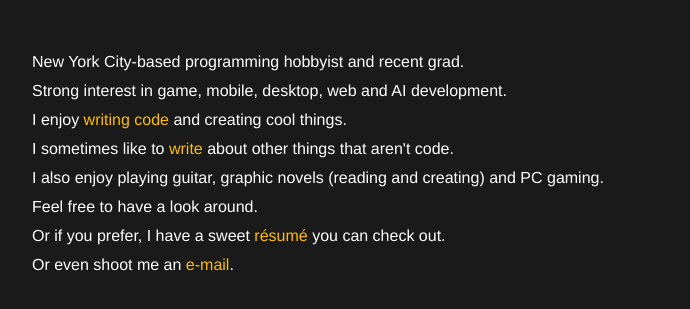
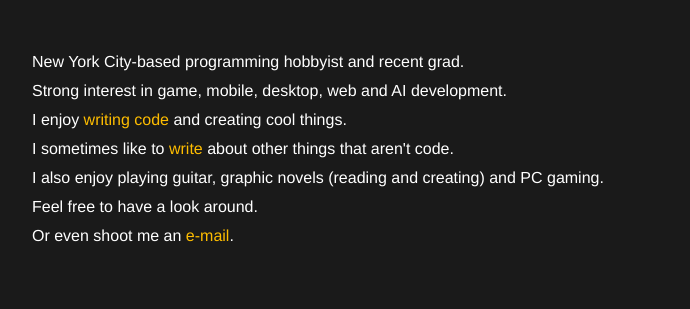
Before and after one commit to strohmer/strohmer.github.io, a plain HTML site: page index.html in a window 1280 px wide. Shown: the part 259-568 px from the top of the page, without its empty margins (73-763 px from the left). Drawn offline with Linux system fonts and the light colour scheme.

Commit message:
Removed resume

```diff
--- a/index.html
+++ b/index.html
@@ -56,7 +56,6 @@
                     <p>I sometimes like to <a href="#blog" id="blog-link">write</a> about other things that aren't code.</p>
                     <p>I also enjoy playing guitar, graphic novels (reading and creating) and PC gaming.</p>
                     <p>Feel free to have a look around.</p>
-                    <p>Or if you prefer, I have a sweet <a href="docs/resjascrafw.pdf">résumé</a> you can check out.</p>
                     <p>Or even shoot me an <a class="mail-me" href="#about">e-mail</a>.</p>
                 </div>
             </div>
```
